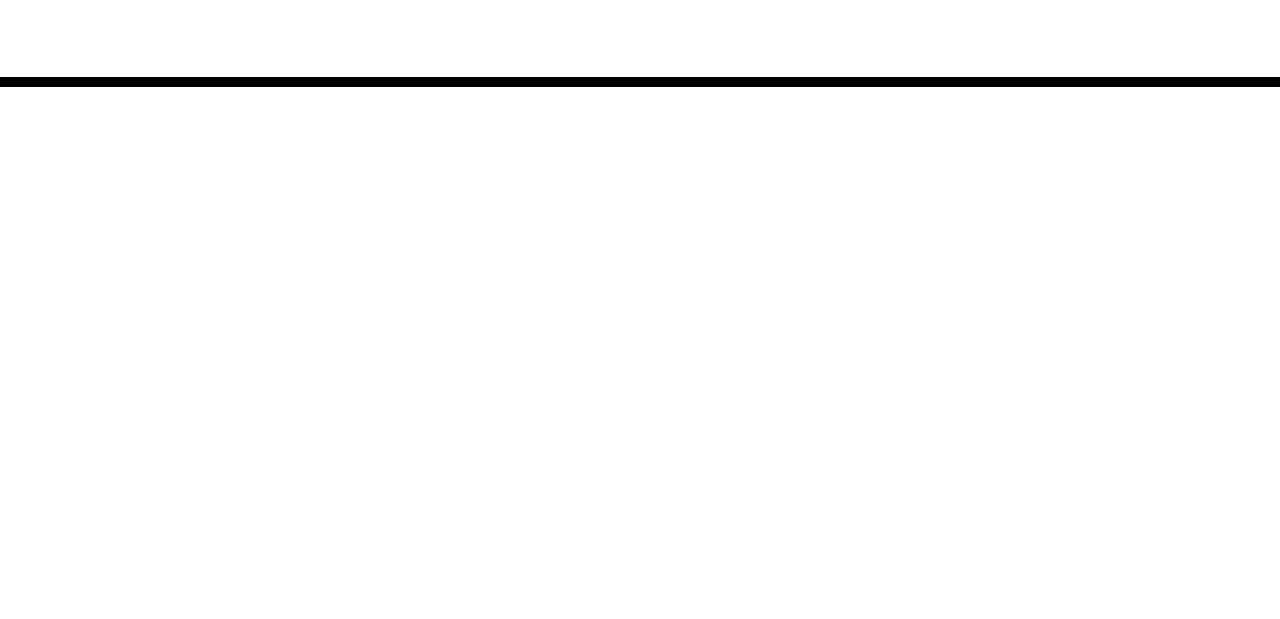
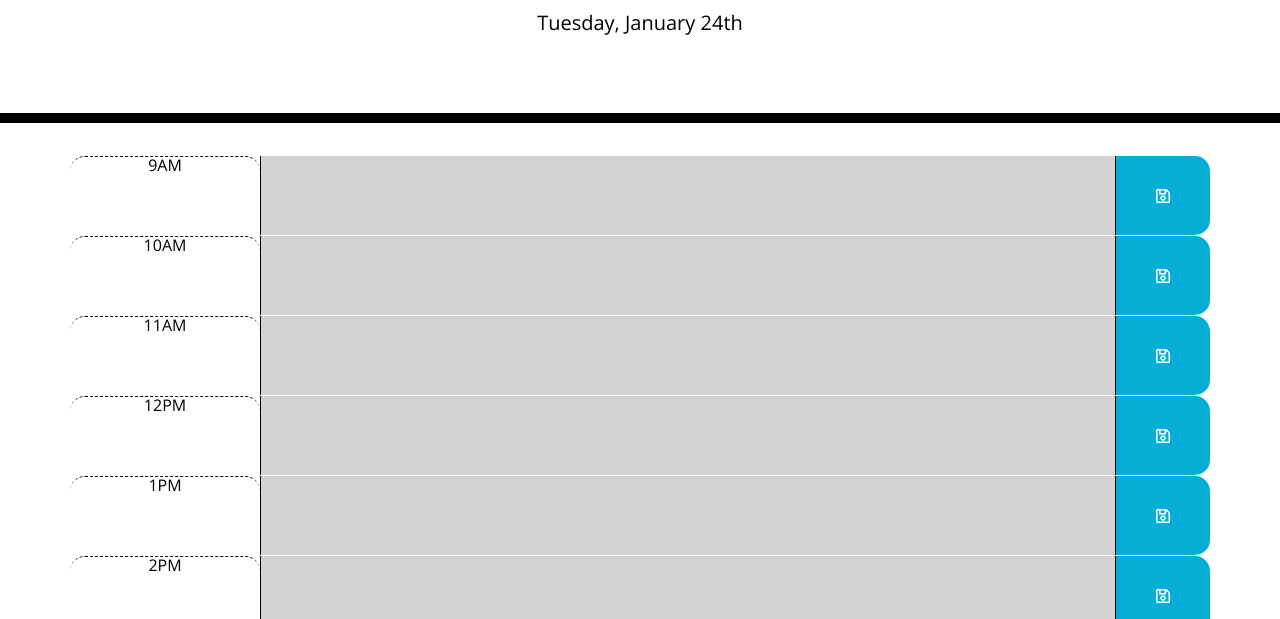
Before and after one commit to nimscodes/daily_planner, a plain HTML site: page index.html in a window 1280 px wide. Shown: the part 181-800 px from the top of the page. Drawn offline with nearby package versions, Linux system fonts and the light colour scheme.

Commit message:
render timeblocks and header date code almost complete

```diff
--- a/assets/css/style.css
+++ b/assets/css/style.css
@@ -63,6 +63,9 @@ textarea {
   border-bottom-right-radius: 15px;
   background-color: #06aed5;
   color: white;
+  display: flex;
+  justify-content: center;
+  align-items: center;
 }
 
 .saveBtn i:hover {
--- a/assets/js/index.js
+++ b/assets/js/index.js
@@ -1,5 +1,64 @@
 // wait till document is fully loaded
 $(document).ready(function() {
 
+    const container = $('.container');
+    const daily_planner_container = ('<div>');
+    const currentDay = $('#currentDay');
+
+    init();
+
+    function init(){
+        renderHeaderDate();
+        renderTimeBlocks();
+    }
+    // display header date
+    function renderHeaderDate(){
+        let todaysDate = moment().format("dddd, MMMM Do");
+        currentDay.text(todaysDate);
+    }
+
+    /// display time 00blocks
+    function renderTimeBlocks(){
+
+        for (let i = 9; i < 20; i++) {
+            const row = $('<div class="row">');
+            container.append(row);
+            const hourCol = $('<div>')
+                .attr('class', 'col-2 hour time-block')
+                .text(AMorPM(i));
+            let areaColor= "";
+            if (i <  moment().format("HH")){
+                areaColor = "past";
+            }else if( i > moment().format("HH")){
+                areaColor = "future";
+            }else{
+                areaColor = "present";
+            }
+            const planCol = $('<textarea>')
+                .attr({'class': `col-9 description ${areaColor}`,
+                'id': i
+            });
+
+            const saveIcon = $('<i class="far fa-save"></i>');
+            const saveCol = $('<div>').attr('class', 'saveBtn col-1');
+            saveCol.append(saveIcon);
+
+            row.append(hourCol, planCol, saveCol);
+
+        }
+
+
+    }
+
+    function AMorPM(hour){
+        let day = hour < 12 ? "AM" : "PM";
+        let hourOfDay = hour % 12;
+        hourOfDay = hourOfDay ?  hourOfDay : 12;
+        return hourOfDay + day;
+    }
+
+
+
+
 
 });
```
Also changed, not shown: index.html (+1 -1 lines).
